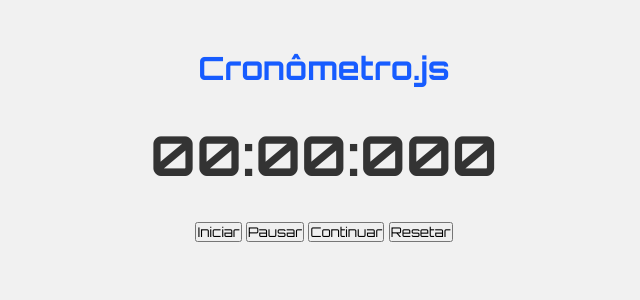
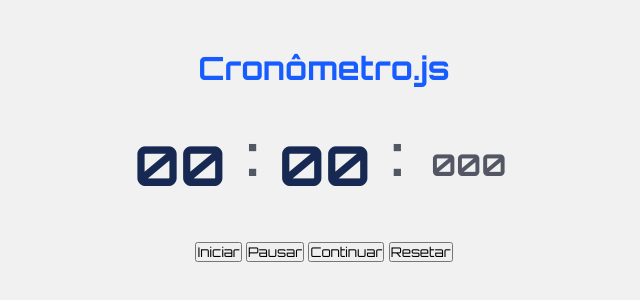
Before and after one commit to klebermkardel/cronometro, a plain HTML site: page index.html in a window 1280 px wide. Shown: the whole page, without its empty margins (316-956 px from the left). Drawn offline with Linux system fonts and the light colour scheme; files whose address does not match are found by name.

Commit message:
Estiliza times com display flex, alinhados e justificados ao centro, margin 10px, color #172953 e largura minima de 90px. Também estiliza separadores com padding 0 10px e cor #525763

```diff
--- a/css/styles.css
+++ b/css/styles.css
@@ -24,3 +24,22 @@
     font-weight: bold;
     color: #333;
 }
+
+.time {
+    display: flex;
+    align-items: center;
+    justify-content: center;
+    margin: 10px;
+    color: #172953;
+    min-width: 90px;
+}
+
+.separator {
+    padding: 0 10px;
+    color: #525763;
+}
+
+#milliseconds {
+    font-size: 22.5pt;
+    color: #525763;
+}
```
